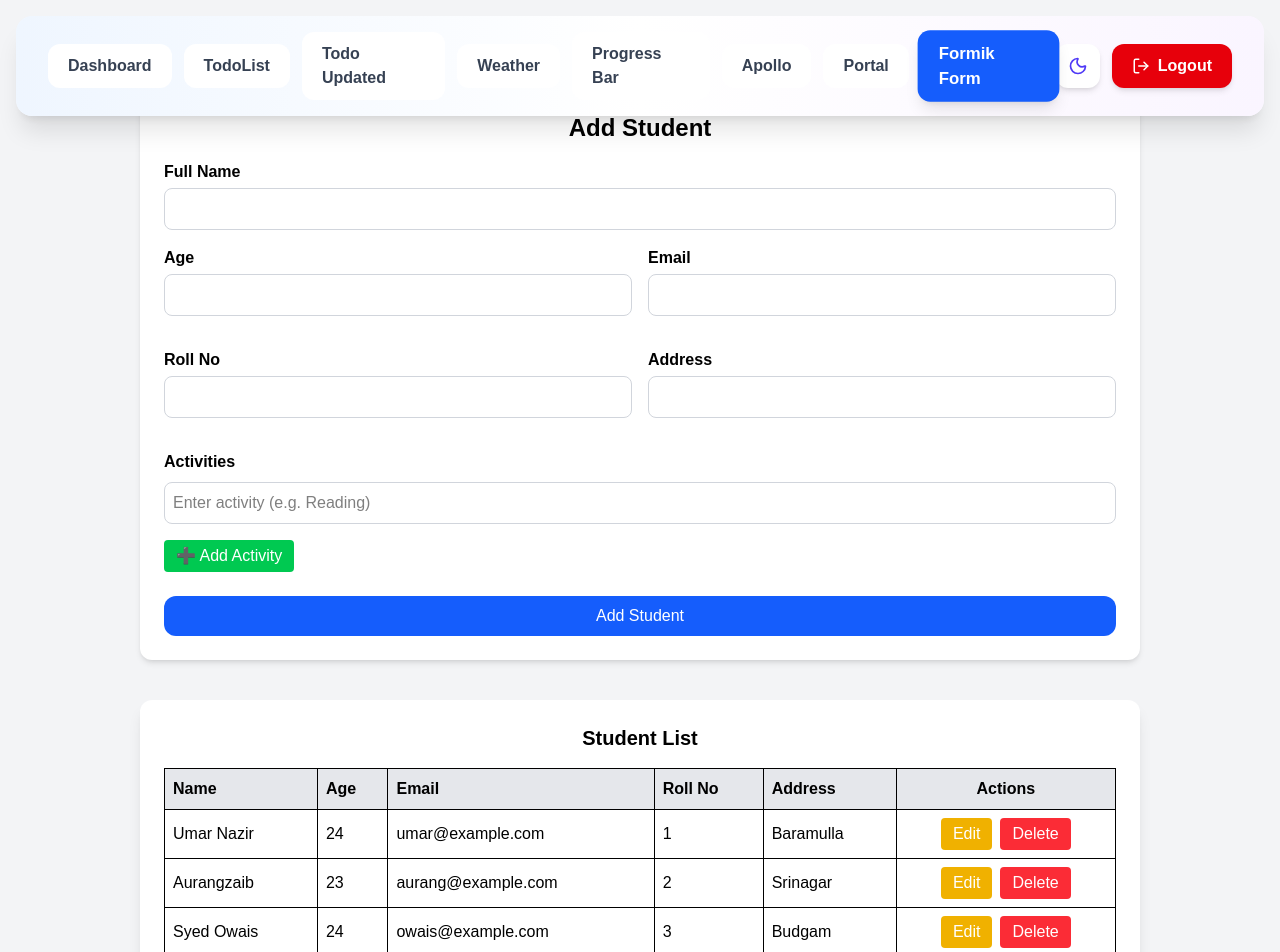
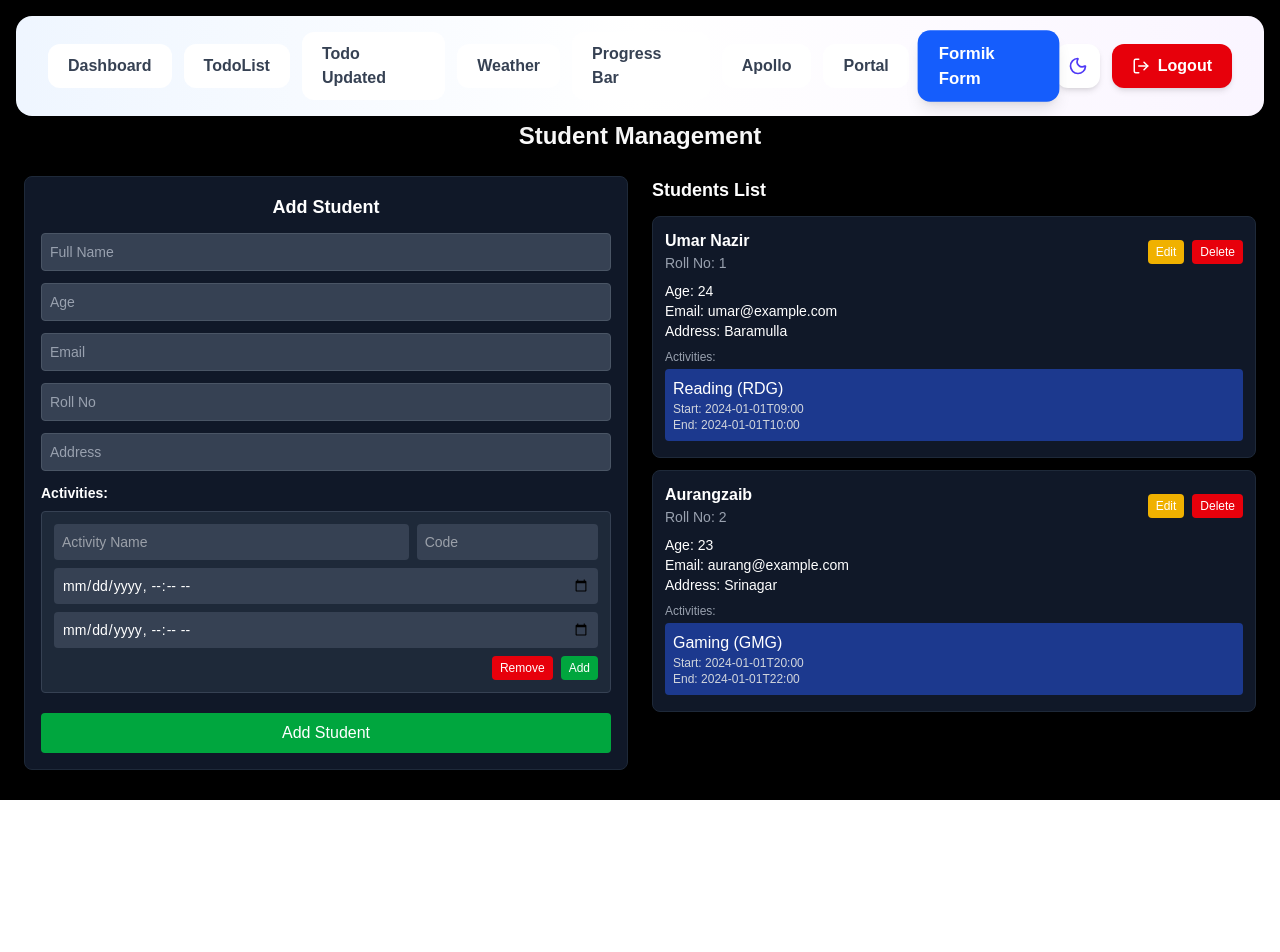
Before and after one commit to umarnaxir/Practice-react, a Next.js app: page /post-login/form in a window 1280 px wide. Shown: the top 952 px of the page. After the commit the page ends 800 px from the top, so only its background shows below. Built offline with nearby package versions, Linux system fonts and the light colour scheme.

Commit message:
Formik added

```diff
--- a/app/post-login/form/components/FormField.jsx
+++ b/app/post-login/form/components/FormField.jsx
@@ -2,22 +2,23 @@
 import React from "react";
 import { Field, ErrorMessage } from "formik";
 
-export default function FormField({ label, name, type }) {
+//  Reusable input field component
+export default function FormField({ name, type, placeholder, disabled }) {
   return (
-    <div className="flex flex-col mb-4">
-      <label htmlFor={name} className="font-semibold mb-1">
-        {label}
-      </label>
+    <div className="mb-3">
       <Field
+        name={name}
         type={type}
-        name={name}
-        id={name}
-        className="border border-gray-300 rounded-lg p-2 focus:outline-none focus:border-blue-500"
+        placeholder={placeholder}
+        disabled={disabled}
+        className={`w-full bg-gray-700 border border-gray-600 rounded p-2 text-sm text-white placeholder-gray-400 focus:outline-none focus:border-blue-500 ${
+          disabled ? "opacity-50 cursor-not-allowed" : ""
+        }`}
       />
       <ErrorMessage
         name={name}
         component="div"
-        className="text-red-500 text-sm mt-1"
+        className="text-red-400 text-xs mt-1"
       />
     </div>
   );
--- a/app/post-login/form/components/StudentForm.jsx
+++ b/app/post-login/form/components/StudentForm.jsx
@@ -1,28 +1,41 @@
 "use client";
 import React from "react";
-import { Formik, Form, FieldArray } from "formik";
+import { Formik, Form, Field, FieldArray, ErrorMessage } from "formik";
 import * as Yup from "yup";
 import FormField from "./FormField";
 
-export default function StudentForm({ onSubmit, editingStudent }) {
+//  Form validation rules using Yup
 const validationSchema = Yup.object({
-    name: Yup.string().required("Name is required"),
-    age: Yup.number().required("Age is required").positive().integer(),
-    email: Yup.string().email("Invalid email").required("Email is required"),
-    rollNo: Yup.string().required("Roll No is required"),
-    address: Yup.string().required("Address is required"),
-    activities: Yup.array().of(Yup.string().required("Activity is required")),
+  name: Yup.string().required("Name required"),
+  age: Yup.number().required("Age required").positive(),
+  email: Yup.string().email("Invalid email").required("Email required"),
+  rollNo: Yup.string().required("Roll No required"),
+  address: Yup.string(),
+  activities: Yup.array().of(
+    Yup.object({
+      name: Yup.string().required("Activity name required"),
+      code: Yup.string().required("Code required"),
+      duration: Yup.object({
+        startTime: Yup.string().required("Start time required"),
+        endTime: Yup.string().required("End time required"),
+      }),
+    })
+  ),
 });
 
+//  Default form structure
 const defaultValues = {
   name: "",
   age: "",
   email: "",
   rollNo: "",
   address: "",
-    activities: [""],
+  activities: [
+    { name: "", code: "", duration: { startTime: "", endTime: "" } },
+  ],
 };
 
+export default function StudentForm({ onSubmit, editingStudent }) {
   return (
     <Formik
       enableReinitialize
@@ -30,78 +43,102 @@ export default function StudentForm({ onSubmit, editingStudent }) {
       validationSchema={validationSchema}
       onSubmit={(values, { resetForm }) => {
         onSubmit(values);
-        resetForm({ values: defaultValues });
+        resetForm();
       }}
     >
-      {({ values, setFieldValue }) => (
-        <Form className="bg-white shadow-md text-black rounded-xl p-6 w-250 mt-8">
-          <h2 className="text-2xl font-bold mb-4 text-center">
+      {({ values }) => (
+        <Form className="bg-gray-900 border border-gray-800 rounded-lg p-4">
+          <h2 className="text-lg font-bold mb-3 text-center">
             {editingStudent ? "Edit Student" : "Add Student"}
           </h2>
 
-          <div className="mb-4">
-            <FormField label="Full Name" name="name" type="text" />
+          {/* 🧠 Basic Fields */}
+          <FormField name="name" type="text" placeholder="Full Name" />
+          <FormField name="age" type="number" placeholder="Age" />
+          <FormField name="email" type="email" placeholder="Email" />
+          <FormField
+            name="rollNo"
+            type="text"
+            placeholder="Roll No"
+            disabled={!!editingStudent}
+          />
+          <FormField name="address" type="text" placeholder="Address" />
+
+          {/* 🎯 Activities Section */}
+          <FieldArray name="activities">
+            {(arrayHelpers) => (
+              <div>
+                <h3 className="text-sm font-semibold mt-3 mb-2">
+                  Activities:
+                </h3>
+                {values.activities.map((activity, index) => (
+                  <div
+                    key={index}
+                    className="bg-gray-800 p-3 rounded mb-2 border border-gray-700"
+                  >
+                    {/* Name and Code */}
+                    <div className="flex gap-2 mb-2">
+                      <Field
+                        name={`activities.${index}.name`}
+                        placeholder="Activity Name"
+                        className="flex-1 bg-gray-700 p-2 rounded text-sm"
+                      />
+                      <Field
+                        name={`activities.${index}.code`}
+                        placeholder="Code"
+                        className="w-1/3 bg-gray-700 p-2 rounded text-sm"
+                      />
                     </div>
 
-          <div className="grid grid-cols-2 gap-4 mb-4">
-            <FormField label="Age" name="age" type="number" />
-            <FormField label="Email" name="email" type="email" />
-          </div>
+                    {/* Duration */}
+                    <Field
+                      type="datetime-local"
+                      name={`activities.${index}.duration.startTime`}
+                      className="w-full bg-gray-700 p-2 rounded text-sm mb-2"
+                    />
+                    <Field
+                      type="datetime-local"
+                      name={`activities.${index}.duration.endTime`}
+                      className="w-full bg-gray-700 p-2 rounded text-sm"
+                    />
 
-          <div className="grid grid-cols-2 gap-4 mb-4">
-            <FormField label="Roll No" name="rollNo" type="text" />
-            <FormField label="Address" name="address" type="text" />
-          </div>
-
-          {/* Dynamic Activities Section */}
-          <div className="mb-4">
-            <label className="font-semibold mb-2 block">Activities</label>
-            <FieldArray name="activities">
-              {({ push, remove }) => (
-                <div>
-                  {values.activities.map((activity, index) => (
-                    <div key={index} className="flex items-center mb-2">
-                      <input
-                        type="text"
-                        value={activity}
-                        onChange={(e) => {
-                          const updated = [...values.activities];
-                          updated[index] = e.target.value;
-                          setFieldValue("activities", updated);
-                        }}
-                        className="border border-gray-300 rounded-lg p-2 flex-grow focus:outline-none focus:border-blue-500"
-                        placeholder="Enter activity (e.g. Reading)"
-                      />
-                      {index > 0 && (
+                    {/* Buttons */}
+                    <div className="flex justify-end mt-2 gap-2">
                       <button
                         type="button"
-                          onClick={() => remove(index)}
-                          className="ml-2 bg-red-500 text-white px-2 py-1 rounded hover:bg-red-600"
+                        onClick={() => arrayHelpers.remove(index)}
+                        className="bg-red-600 text-xs px-2 py-1 rounded"
                       >
-                          ❌
+                        Remove
                       </button>
-                      )}
+                      <button
+                        type="button"
+                        onClick={() =>
+                          arrayHelpers.push({
+                            name: "",
+                            code: "",
+                            duration: { startTime: "", endTime: "" },
+                          })
+                        }
+                        className="bg-green-600 text-xs px-2 py-1 rounded"
+                      >
+                        Add
+                      </button>
+                    </div>
                   </div>
                 ))}
-                  <button
-                    type="button"
-                    onClick={() => push("")}
-                    className="mt-2 bg-green-500 text-white px-3 py-1 rounded hover:bg-green-600"
-                  >
-                    ➕ Add Activity
-                  </button>
               </div>
             )}
           </FieldArray>
-          </div>
 
+          {/* Submit Button */}
           <button
             type="submit"
-            className={`${
+            className={`w-full mt-3 py-2 rounded text-white ${
               editingStudent
                 ? "bg-yellow-600 hover:bg-yellow-700"
-                : "bg-blue-600 hover:bg-blue-700"
-            } text-white py-2 px-4 rounded-xl mt-2 w-full transition-all`}
+                : "bg-green-600 hover:bg-green-700"
+            }`}
           >
             {editingStudent ? "Update Student" : "Add Student"}
           </button>
--- a/app/post-login/form/page.jsx
+++ b/app/post-login/form/page.jsx
@@ -2,14 +2,21 @@
 import React, { useState } from "react";
 import StudentForm from "./components/StudentForm";
 
-export default function Page() {
-  const [students, setStudents] = useState([
+//  Sample initial data
+const initialStudents = [
   {
     name: "Umar Nazir",
     age: 24,
     email: "umar@example.com",
     rollNo: "1",
     address: "Baramulla",
+    activities: [
+      {
+        name: "Reading",
+        code: "RDG",
+        duration: { startTime: "2024-01-01T09:00", endTime: "2024-01-01T10:00" },
+      },
+    ],
   },
   {
     name: "Aurangzaib",
@@ -17,120 +24,116 @@ export default function Page() {
     email: "aurang@example.com",
     rollNo: "2",
     address: "Srinagar",
+    activities: [
+      {
+        name: "Gaming",
+        code: "GMG",
+        duration: { startTime: "2024-01-01T20:00", endTime: "2024-01-01T22:00" },
       },
-    {
-      name: "Syed Owais",
-      age: 24,
-      email: "owais@example.com",
-      rollNo: "3",
-      address: "Budgam",
+    ],
   },
-    {
-      name: "Khalid Jan",
-      age: 24,
-      email: "khalid@example.com",
-      rollNo: "4",
-      address: "Sopore",
-    },
-  ]);
+];
 
-  const [submitted, setSubmitted] = useState(false);
-  const [editingStudent, setEditingStudent] = useState(null); // to hold data when editing
+export default function Page() {
+  const [students, setStudents] = useState(initialStudents);
+  const [editingStudent, setEditingStudent] = useState(null);
 
+  // Handle form submit (add or update student)
   const handleFormSubmit = (values) => {
-    console.log("Form Submitted:", values);
+    const exists = students.find((s) => s.rollNo === values.rollNo);
 
-    // Check if student already exists (by rollNo)
-    setStudents((prevStudents) => {
-      const existingIndex = prevStudents.findIndex(
-        (student) => student.rollNo === values.rollNo
+    if (exists) {
+      // Update existing
+      setStudents((prev) =>
+        prev.map((s) => (s.rollNo === values.rollNo ? values : s))
       );
-
-      if (existingIndex !== -1) {
-        // Update existing student
-        const updated = [...prevStudents];
-        updated[existingIndex] = values;
-        return updated;
     } else {
       // Add new student
-        return [...prevStudents, values];
+      setStudents((prev) => [...prev, values]);
     }
-    });
 
-    setSubmitted(true);
-    setTimeout(() => setSubmitted(false), 2000);
-    setEditingStudent(null); // reset edit mode
+    setEditingStudent(null); // Reset form
   };
 
+  //  Edit a student
   const handleEdit = (rollNo) => {
     const studentToEdit = students.find((s) => s.rollNo === rollNo);
-    if (studentToEdit) {
-      setEditingStudent(studentToEdit);
-    }
+    if (studentToEdit) setEditingStudent(studentToEdit);
   };
 
+  // Delete a student
   const handleDelete = (rollNo) => {
-    setStudents((prevStudents) =>
-      prevStudents.filter((student) => student.rollNo !== rollNo)
-    );
+    setStudents((prev) => prev.filter((s) => s.rollNo !== rollNo));
   };
 
   return (
-    <div className="flex flex-col items-center justify-center pt-14 min-h-screen bg-gray-100 p-4">
+    <div className="min-h-screen bg-black text-white p-6 pt-30">
+      <h1 className="text-2xl font-bold text-center mb-6">Student Management</h1>
+
+      <div className="grid grid-cols-1 md:grid-cols-2 gap-6">
+        {/* Left side: Form */}
+        <div>
           <StudentForm onSubmit={handleFormSubmit} editingStudent={editingStudent} />
+        </div>
 
-      {submitted && (
-        <div className="mt-6 text-green-600 font-semibold text-lg">
-          ✅ Student record saved successfully!
+        {/* Right side: Student List */}
+        <div>
+          <h2 className="text-lg font-semibold mb-3">Students List</h2>
+          {students.length === 0 ? (
+            <p className="text-gray-400">No students added yet.</p>
+          ) : (
+            <div className="space-y-3 max-h-[70vh] overflow-y-auto">
+              {students.map((student) => (
+                <div
+                  key={student.rollNo}
+                  className="bg-gray-900 border border-gray-800 rounded-lg p-3"
+                >
+                  <div className="flex justify-between items-center">
+                    <div>
+                      <h3 className="font-bold">{student.name}</h3>
+                      <p className="text-gray-400 text-sm">Roll No: {student.rollNo}</p>
                     </div>
-      )}
-
-      <div className="mt-10 text-black w-250 h-85 bg-white shadow-lg rounded-xl p-6 overflow-y-auto">
-        <h3 className="text-xl font-bold mb-4 text-center">Student List</h3>
-        <table className="w-full border-collapse text-sm md:text-base">
-          <thead>
-            <tr className="bg-gray-200 text-left">
-              <th className="border p-2">Name</th>
-              <th className="border p-2">Age</th>
-              <th className="border p-2">Email</th>
-              <th className="border p-2">Roll No</th>
-              <th className="border p-2">Address</th>
-              <th className="border p-2 text-center">Actions</th>
-            </tr>
-          </thead>
-          <tbody>
-            {students.map((student) => (
-              <tr key={student.rollNo} className="hover:bg-gray-100">
-                <td className="border p-2">{student.name}</td>
-                <td className="border p-2">{student.age}</td>
-                <td className="border p-2">{student.email}</td>
-                <td className="border p-2">{student.rollNo}</td>
-                <td className="border p-2">{student.address}</td>
-                <td className="border p-2 text-center space-x-2">
+                    <div className="space-x-2">
                       <button
                         onClick={() => handleEdit(student.rollNo)}
-                    className="bg-yellow-500 text-white px-3 py-1 rounded hover:bg-yellow-600 transition-all"
+                        className="bg-yellow-500 px-2 py-1 rounded text-xs"
                       >
                         Edit
                       </button>
                       <button
                         onClick={() => handleDelete(student.rollNo)}
-                    className="bg-red-500 text-white px-3 py-1 rounded hover:bg-red-600 transition-all"
+                        className="bg-red-600 px-2 py-1 rounded text-xs"
                       >
                         Delete
                       </button>
-                </td>
-              </tr>
+                    </div>
+                  </div>
+
+                  <div className="mt-2 text-sm">
+                    <p>Age: {student.age}</p>
+                    <p>Email: {student.email}</p>
+                    <p>Address: {student.address}</p>
+                  </div>
+
+                  <div className="mt-2">
+                    <p className="text-gray-400 text-xs mb-1">Activities:</p>
+                    {student.activities.map((a, i) => (
+                      <div key={i} className="bg-blue-900 p-2 rounded mb-1">
+                        <p>
+                          {a.name} ({a.code})
+                        </p>
+                        <p className="text-xs text-gray-300">
+                          Start: {a.duration.startTime} <br />
+                          End: {a.duration.endTime}
+                        </p>
+                      </div>
                     ))}
-            {students.length === 0 && (
-              <tr>
-                <td colSpan="6" className="text-center text-gray-500 py-3">
-                  No students available
-                </td>
-              </tr>
+                  </div>
+                </div>
+              ))}
+            </div>
           )}
-          </tbody>
-        </table>
+        </div>
       </div>
     </div>
   );
```
Lines whose indentation alone changed are shown as unchanged.
